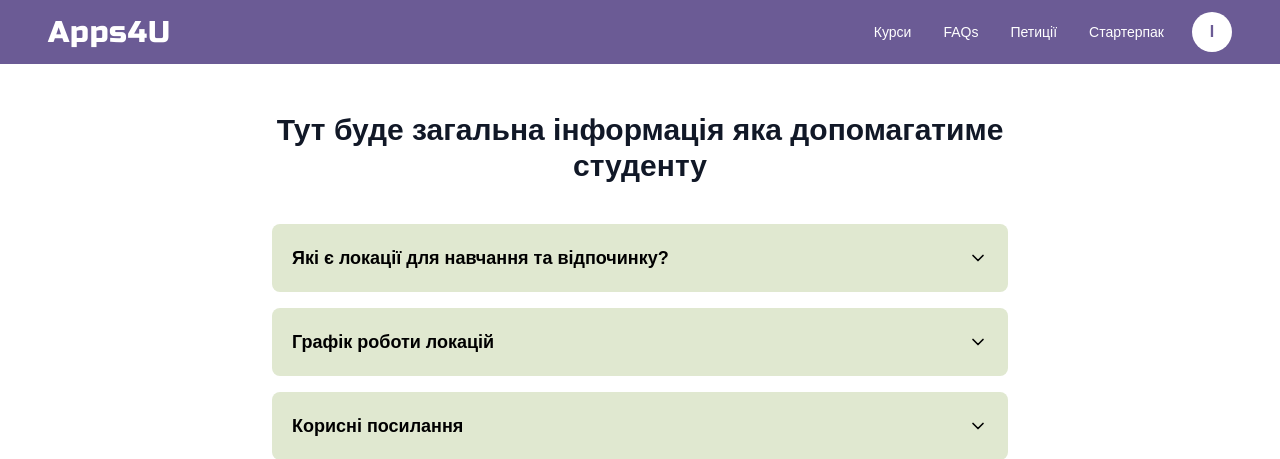
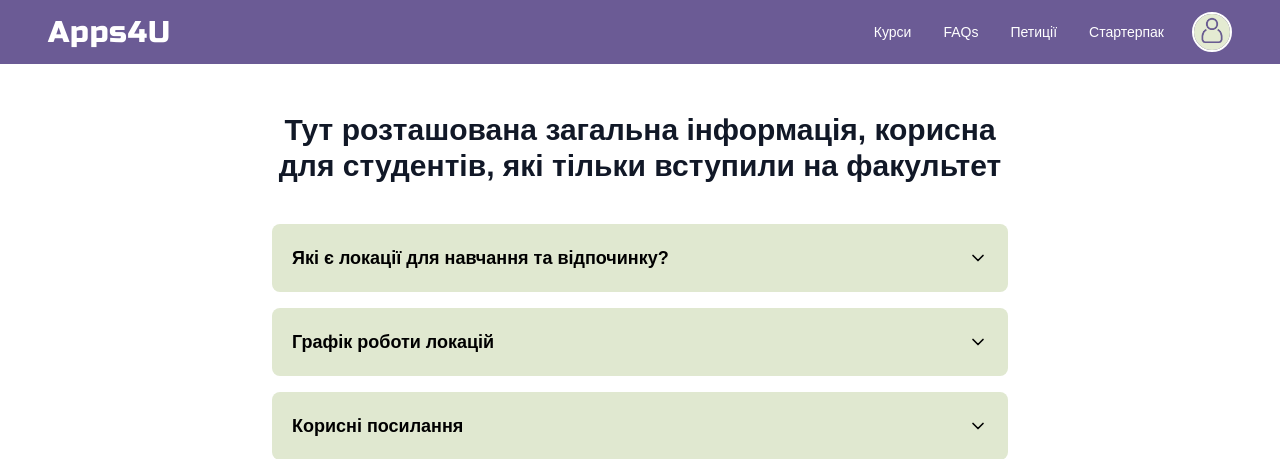
Before and after one commit to Artahko/Apps4U, a Django app: page /starter_pack/ in a window 1280 px wide. Shown: the top 459 px of the page. Run offline with Django 5.2, Linux system fonts and the light colour scheme; a user stored in the database is signed in; data comes from the database, SQL or seed files in the repository; both versions use the stored data as it was after the commit; some libraries are stand-ins or nearby versions; some web fonts are replaced.

Commit message:
small changes

```diff
--- a/Apps4U/django/pages/templates/pages/starter_pack.html
+++ b/Apps4U/django/pages/templates/pages/starter_pack.html
@@ -1,9 +1,13 @@
+{% load static %}
+
 <!DOCTYPE html>
 <html lang="uk">
 <head>
     <meta charset="UTF-8">
     <meta name="viewport" content="width=device-width, initial-scale=1.0">
-    <title>Apps4U - Starterpack</title>
+    <title>Apps4U - Стартерпак</title>
+
+    <link rel="icon" type="image/ico" href="{% static 'images/favicon.ico' %}">
 
     <link rel="preconnect" href="https://fonts.googleapis.com">
     <link rel="preconnect" href="https://fonts.gstatic.com" crossorigin>
@@ -32,8 +36,10 @@
                 <a href="{% url 'starter_pack' %}" class="px-3 py-1.5 text-sm hover:text-gray-200 transition">Стартерпак</a>
             </nav>
 
-            <a href="{% url 'profile' %}" class="flex items-center">
-                <div class="w-10 h-10 rounded-full bg-white text-[#6B5B95] flex items-center justify-center font-bold select-none">І</div>
+            <a href="{% url 'profile' %}" class="group flex items-center">
+                <div class="w-10 h-10 rounded-full overflow-hidden border-2 border-white group-hover:border-[#E0E8D0] transition-colors duration-300">
+                    <img src="{{ user.profile.icon.url }}" alt="Profile Picture" class="w-full h-full object-cover">
+                </div>
             </a>
         </div>
     </header>
@@ -41,7 +47,7 @@
     <main class="flex-grow bg-white px-6 md:px-20 py-12 max-w-4xl mx-auto w-full">
 
         <h1 class="text-2xl md:text-3xl font-bold text-center mb-10 text-gray-900">
-            Тут буде загальна інформація яка допомагатиме студенту
+            Тут розташована загальна інформація, корисна для студентів, які тільки вступили на факультет
         </h1>
 
         <div class="space-y-4">
```
Also changed, not shown: Apps4U/django/db.sqlite3.
